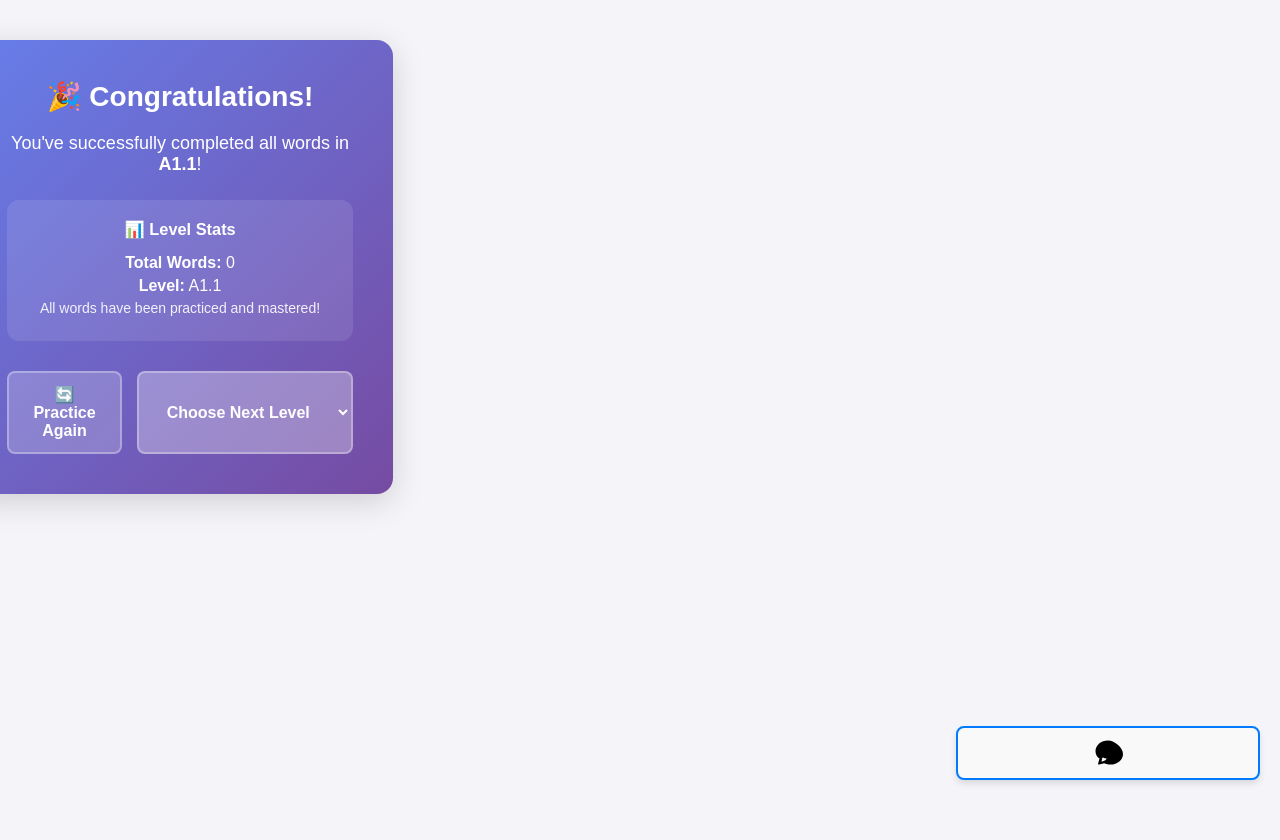
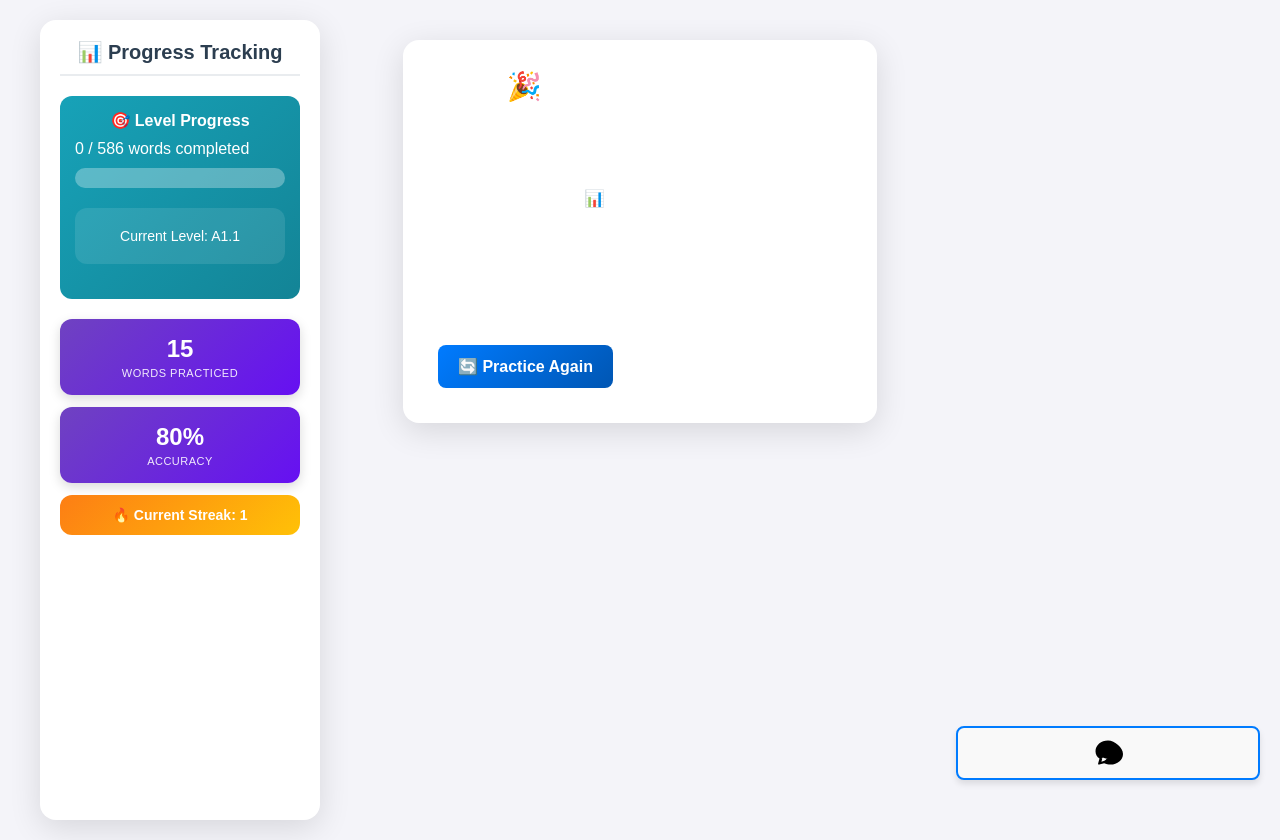
Before and after one commit to th3jlux/AIAppGenerator, a Flask app: page /Deutsch_Vocab_html in a window 1280 px wide. Run offline with Flask 3, Linux system fonts and the light colour scheme.

Commit message:
fixing broken UI

```diff
--- a/templates/Deutsch_Vocab_html.html
+++ b/templates/Deutsch_Vocab_html.html
@@ -726,8 +726,137 @@
             color: #721c24;
             border: 1px solid #f5c6cb;
         }
+
+        /* Metric cards */
+        .metric-card {
+            border-radius: 12px;
+            padding: 16px;
+            margin: 12px 0;
+            text-align: center;
+            color: white;
+            box-shadow: 0 4px 12px rgba(0,0,0,0.15);
+        }
+
+        .metric-value {
+            font-size: 24px;
+            font-weight: bold;
+            margin-bottom: 4px;
+        }
+
+        .metric-label {
+            font-size: 11px;
+            opacity: 0.9;
+            font-weight: 500;
+            letter-spacing: 0.5px;
+        }
+
+        /* Streak display */
+        .streak-display {
+            background: linear-gradient(135deg, #fd7e14 0%, #ffc107 100%);
+            border-radius: 12px;
+            padding: 12px;
+            margin: 12px 0;
+            text-align: center;
+        }
+
+        .streak-bar {
+            color: white;
+            font-size: 14px;
+            font-weight: bold;
+        }
+
+        /* Recent words */
+        .recent-words h4 {
+            margin: 0 0 10px 0;
+            color: #2c3e50;
+            font-size: 14px;
+            text-align: center;
+        }
+
+        /* Reset button */
+        .reset-btn {
+            width: 100%;
+            background: linear-gradient(135deg, #dc3545 0%, #c82333 100%);
+            color: white;
+            border: none;
+            padding: 10px;
+            border-radius: 8px;
+            font-weight: bold;
+            cursor: pointer;
+            margin-top: 15px;
+            transition: all 0.2s ease;
+        }
+
+        .reset-btn:hover {
+            transform: translateY(-1px);
+            box-shadow: 0 4px 12px rgba(220,53,69,0.3);
+        }
+
+        /* Completion screen */
+        .completion-screen {
+            background: white;
+            border-radius: 16px;
+            padding: 30px;
+            text-align: center;
+            box-shadow: 0 8px 32px rgba(0,0,0,0.12);
+        }
+
+        .completion-btn {
+            display: inline-block;
+            background: linear-gradient(135deg, #007bff 0%, #0056b3 100%);
+            color: white;
+            padding: 12px 20px;
+            border-radius: 8px;
+            text-decoration: none;
+            margin: 5px;
+            border: none;
+            cursor: pointer;
+            font-weight: bold;
+            transition: all 0.2s ease;
+        }
+
+        .completion-btn:hover {
+            transform: translateY(-1px);
+            box-shadow: 0 4px 12px rgba(0,123,255,0.3);
+        }
     </style>
 </head>
+<body>
+    <!-- Left Panel: Dashboard -->
+    <div class="dashboard">
+        <h3>📊 Progress Tracking</h3>
+
+        <div class="progress-section">
+            <h4>🎯 Level Progress</h4>
+            <div class="completion-progress">
+                <span id="completion-count">0 / 586 words completed</span>
+            </div>
+            <div class="progress-bar-container">
+                <div class="progress-bar-fill" id="completion-progress-bar" style="width: 0%"></div>
+            </div>
+            <div class="completion-stats">
+                <span>Current Level: </span><span id="current-level">A1.1</span>
+            </div>
+        </div>
+
+        <div class="metric-card" style="background: linear-gradient(135deg, #6f42c1 0%, #6610f2 100%);">
+            <div class="metric-value" id="words-practiced">15</div>
+            <div class="metric-label">WORDS PRACTICED</div>
+        </div>
+
+        <div class="metric-card" style="background: linear-gradient(135deg, #6f42c1 0%, #6610f2 100%);">
+            <div class="metric-value" id="accuracy-rate">80%</div>
+            <div class="metric-label">ACCURACY</div>
+        </div>
+
+        <div class="streak-display">
+            <div class="streak-bar" id="streak-bar">
+                <span class="streak-text">🔥 Current Streak: <span id="current-streak">1</span></span>
+            </div>
+        </div>
+    </div>
+
+    <!-- Center Panel: Main Content -->
     {% if completed %}
     <div class="main-content">
         <div class="completion-screen">
```
Also changed, not shown: other parts of templates/Deutsch_Vocab_html.html (+5 -112 lines).
